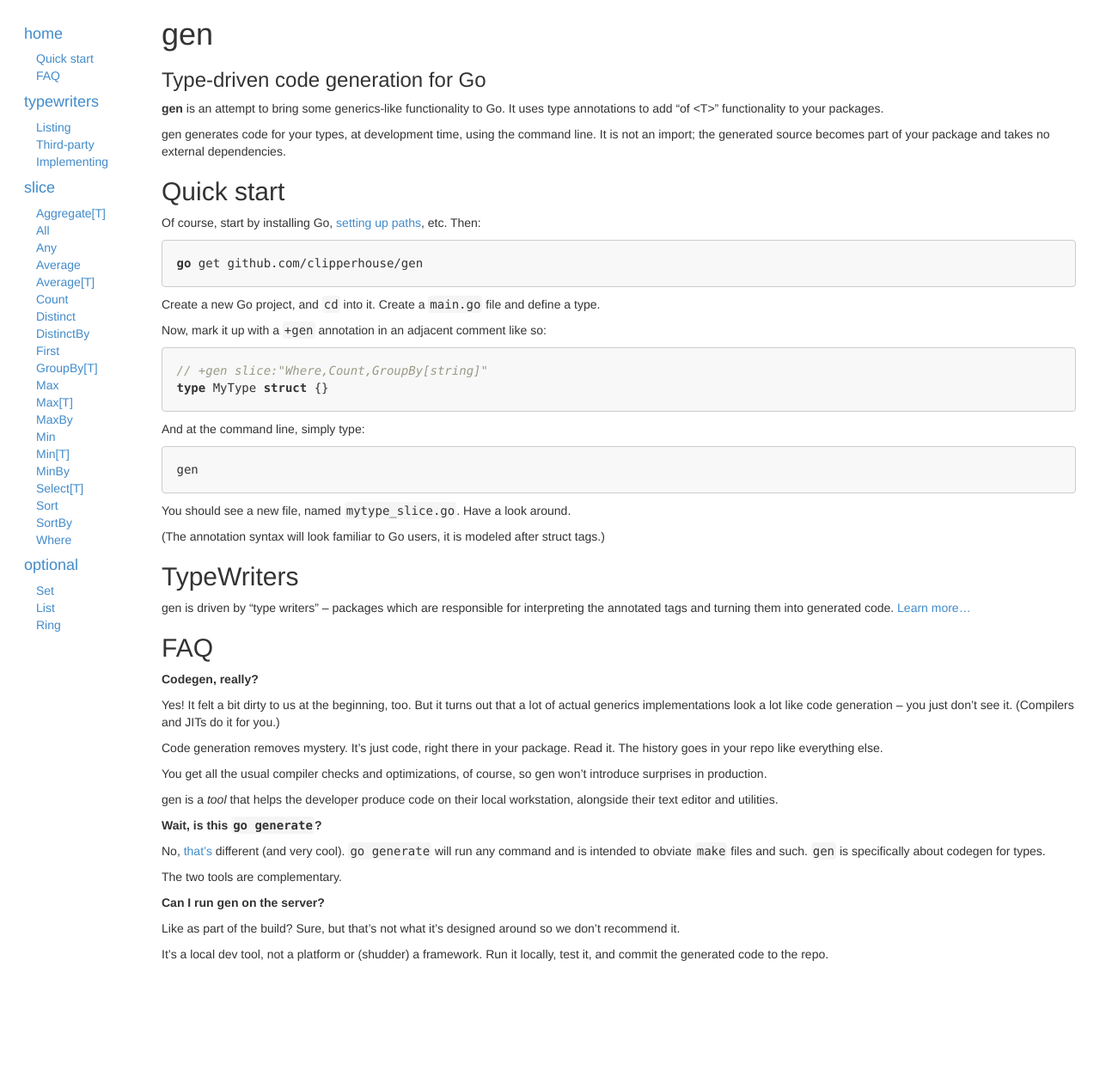
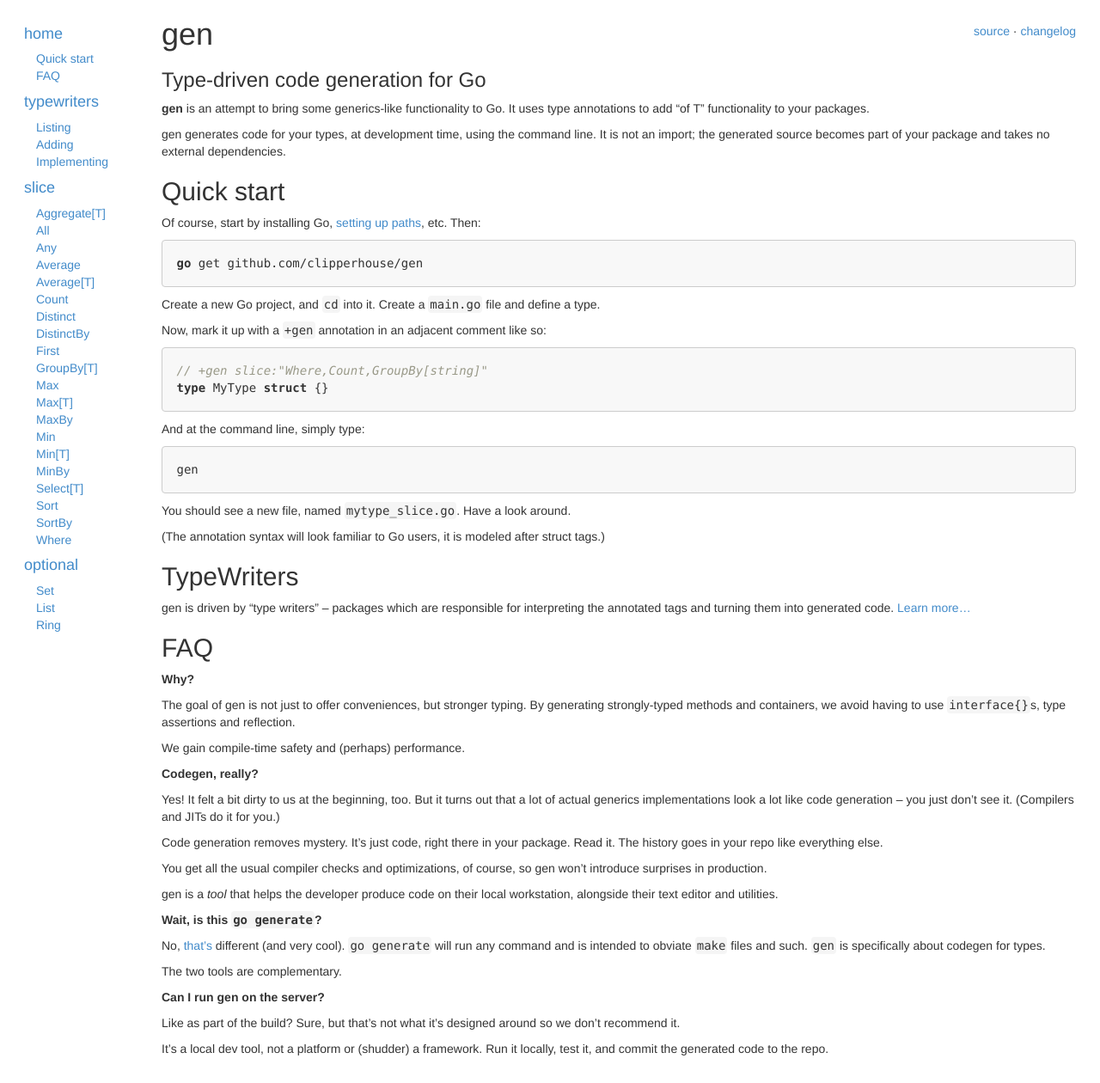
Before and after one commit to clipperhouse/gen, a Jekyll site: the page built from index.md, in a window 1280 px wide. Shown: the whole page at 86% size. Built offline with Jekyll 4.4.1, drawn with Linux system fonts in a browser that asks for light colours; before the commit the page ends 1150 px from its top, so only the background shows below that.

Commit message:
links & stuff

```diff
--- a/_includes/nav.html
+++ b/_includes/nav.html
@@ -8,7 +8,7 @@
 
 <p><a href="/typewriters/#listing-typewriters">Listing</a></p>
 
-<p><a href="/typewriters/#adding-third-party-typewriters">Third-party</a></p>
+<p><a href="/typewriters/#adding-third-party-typewriters">Adding</a></p>
 
 <p><a href="/typewriters/#implementing-typewriters">Implementing</a></p>
 
--- a/_layouts/default.html
+++ b/_layouts/default.html
@@ -22,6 +22,11 @@
 						<div class="nav">{% include nav.html %}</div>
 					</td>
 					<td>
+						<p id="links">
+							<a href="https://github.com/clipperhouse/gen">source</a>
+							·
+							<a href="https://github.com/clipperhouse/gen/blob/master/CHANGELOG.md">changelog</a>
+						</p>
 						<h1><a href="/">gen</a></h1>
 						{{ content }}
 					</td>
--- a/gen.css
+++ b/gen.css
@@ -60,3 +60,8 @@
 h1 > a {
 	color: inherit;
 }
+
+#links {
+	padding-top: 26px;
+	float: right;
+}
--- a/index.md
+++ b/index.md
@@ -7,7 +7,7 @@
 
 ### Type-driven code generation for Go
 
-**gen** is an attempt to bring some generics-like functionality to Go. It uses type annotations to add "of &lt;T&gt;" functionality to your packages.
+**gen** is an attempt to bring some generics-like functionality to Go. It uses type annotations to add "of T" functionality to your packages.
 
 gen generates code for your types, at development time, using the command line. It is not an import; the generated source becomes part of your package and takes no external dependencies.
 
@@ -38,6 +38,12 @@
 
 ## FAQ
 
+**Why?**
+
+The goal of gen is not just to offer conveniences, but stronger typing. By generating strongly-typed methods and containers, we avoid having to use `interface{}`s, type assertions and reflection.
+
+We gain compile-time safety and (perhaps) performance.
+
 **Codegen, really?**
 
 Yes! It felt a bit dirty to us at the beginning, too. But it turns out that a lot of actual generics implementations look a lot like code generation -- you just don't see it. (Compilers and JITs do it for you.)
```
